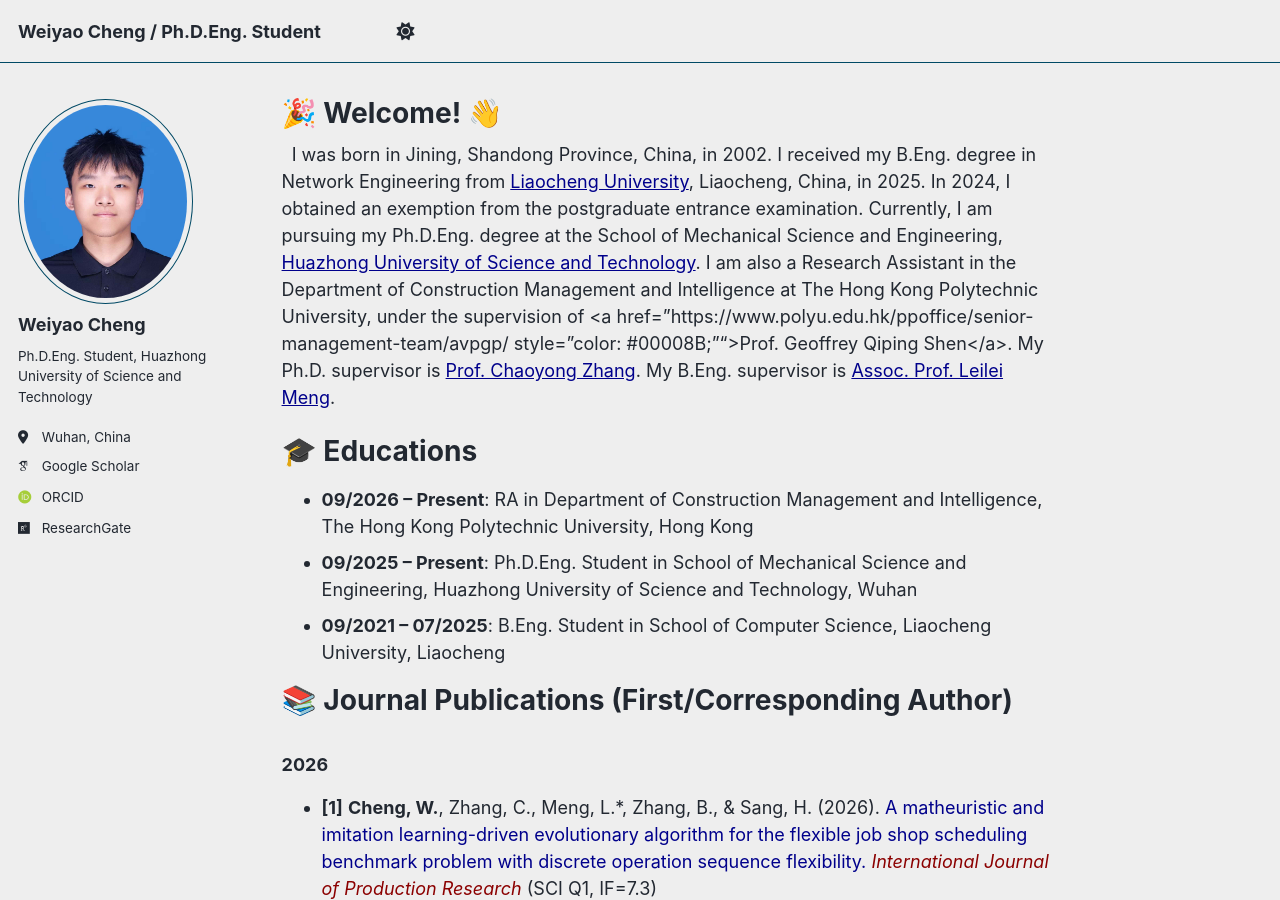
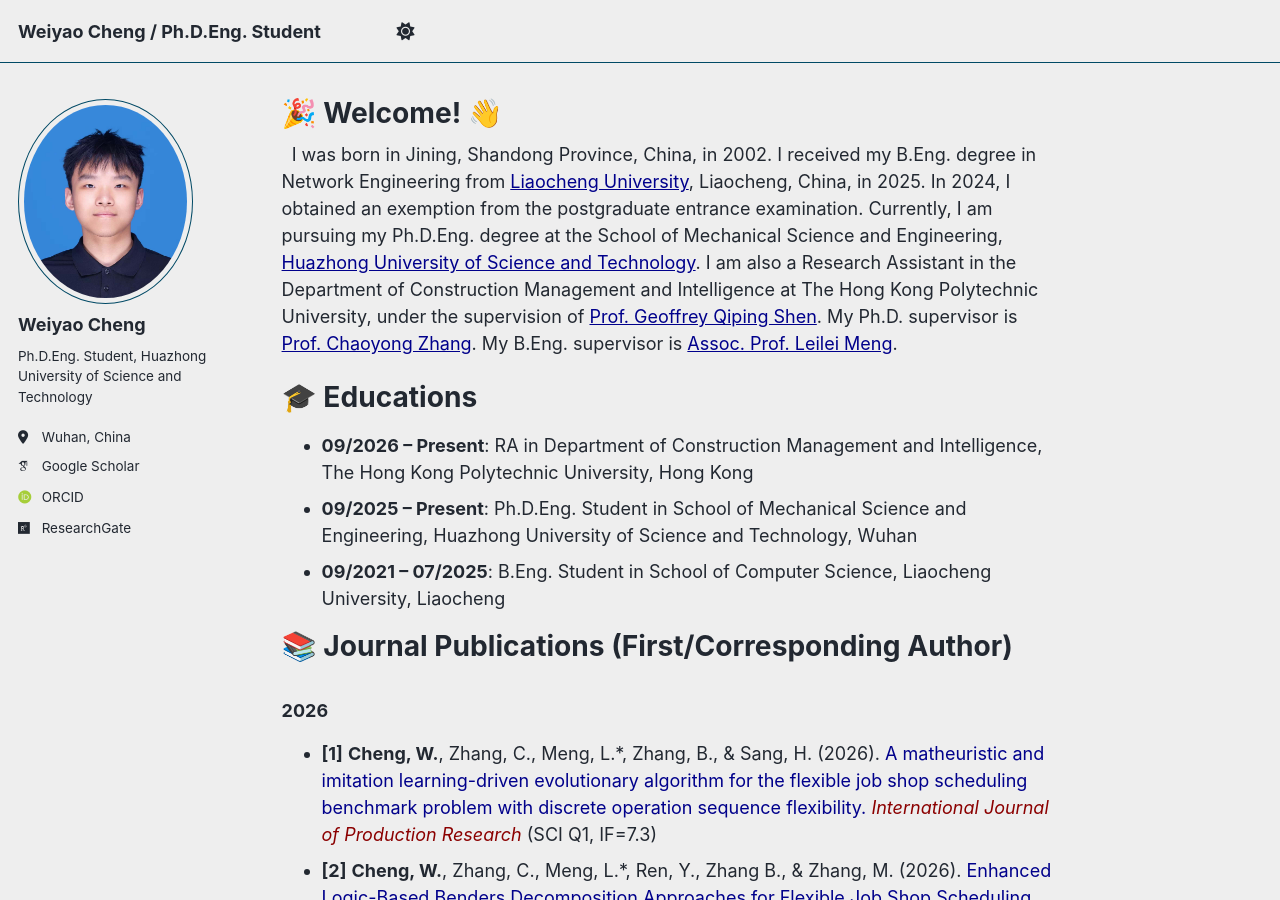
Before and after one commit to cwylcu080903/cwylcu080903.github.io, a Jekyll site: the page built from _pages/about.md, in a window 1280 px wide and 900 px high. Built offline with Jekyll 4.4.1, drawn with Linux system fonts in a browser that asks for light colours; some web fonts are replaced; a script bundle is joined from its source files by our own code; library files that are not in the unit come from our copies.

Commit message:
Update about.md

```diff
--- a/_pages/about.md
+++ b/_pages/about.md
@@ -6,7 +6,7 @@ redirect_from:
   - /about/
   - /about.html
 ---
-&nbsp; I was born in Jining, Shandong Province, China, in 2002. I received my B.Eng. degree in Network Engineering from <a href="https://www.lcu.edu.cn/" style="color: #00008B;">Liaocheng University</a>, Liaocheng, China, in 2025. In 2024, I obtained an exemption from the postgraduate entrance examination. Currently, I am pursuing my Ph.D.Eng. degree at the School of Mechanical Science and Engineering, <a href="https://www.hust.edu.cn/" style="color: #00008B;">Huazhong University of Science and Technology</a>. I am also a Research Assistant in the Department of Construction Management and Intelligence at The Hong Kong Polytechnic University, under the supervision of <a href="https://www.polyu.edu.hk/ppoffice/senior-management-team/avpgp/ style="color: #00008B;"">Prof. Geoffrey Qiping Shen</a>. My Ph.D. supervisor is <a href="https://mse.hust.edu.cn/info/1143/1376.htm" style="color: #00008B;">Prof. Chaoyong Zhang</a>. My B.Eng. supervisor is <a href="https://cs.lcu.edu.cn/xygk/szdw/431879.htm" style="color: #00008B;">Assoc. Prof. Leilei Meng</a>.
+&nbsp; I was born in Jining, Shandong Province, China, in 2002. I received my B.Eng. degree in Network Engineering from <a href="https://www.lcu.edu.cn/" style="color: #00008B;">Liaocheng University</a>, Liaocheng, China, in 2025. In 2024, I obtained an exemption from the postgraduate entrance examination. Currently, I am pursuing my Ph.D.Eng. degree at the School of Mechanical Science and Engineering, <a href="https://www.hust.edu.cn/" style="color: #00008B;">Huazhong University of Science and Technology</a>. I am also a Research Assistant in the Department of Construction Management and Intelligence at The Hong Kong Polytechnic University, under the supervision of <a href="https://www.polyu.edu.hk/ppoffice/senior-management-team/avpgp" style="color: #00008B;">Prof. Geoffrey Qiping Shen</a>. My Ph.D. supervisor is <a href="https://mse.hust.edu.cn/info/1143/1376.htm" style="color: #00008B;">Prof. Chaoyong Zhang</a>. My B.Eng. supervisor is <a href="https://cs.lcu.edu.cn/xygk/szdw/431879.htm" style="color: #00008B;">Assoc. Prof. Leilei Meng</a>.
 
 🎓 Educations
 ======
```
